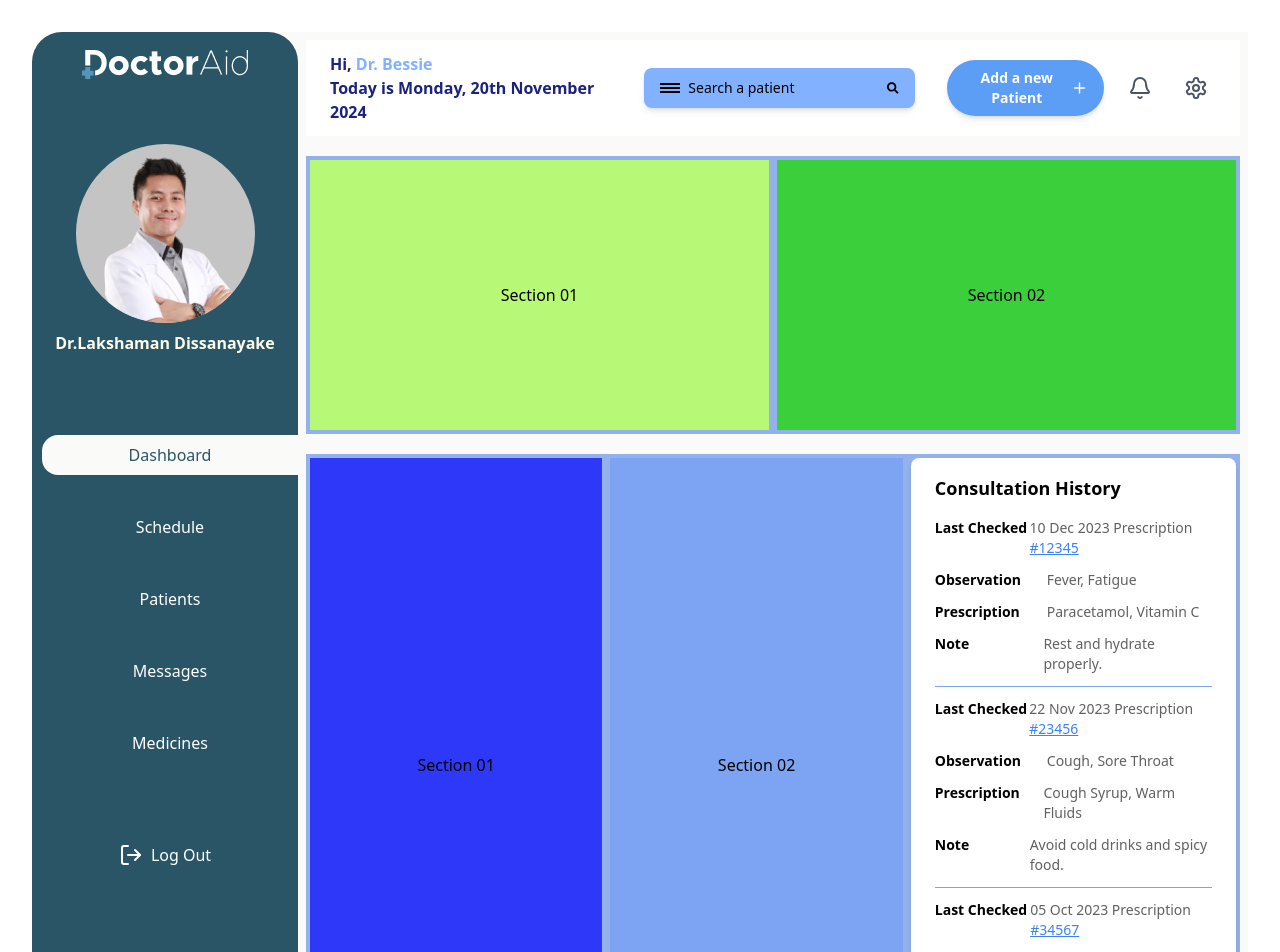
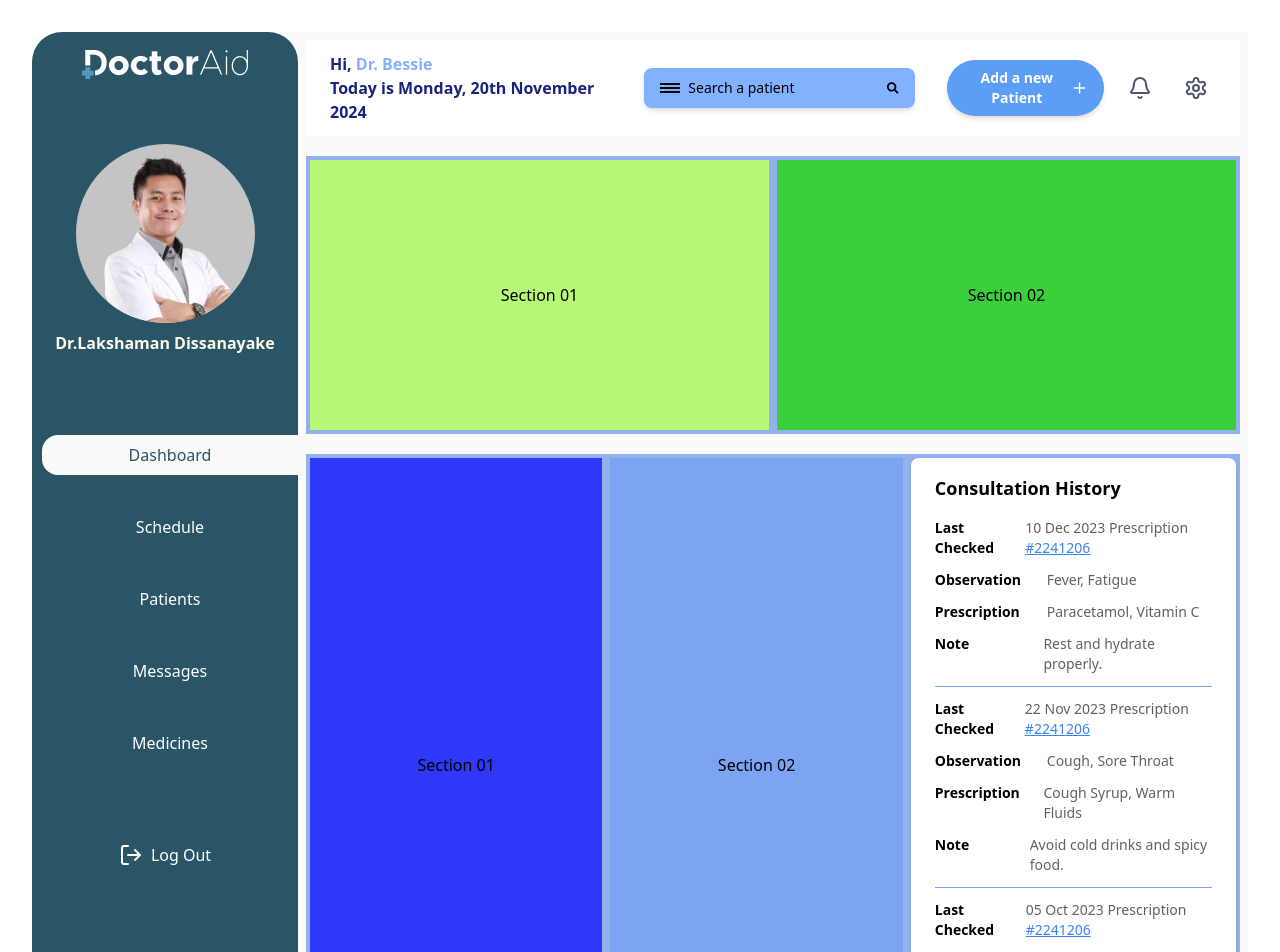
Before and after one commit to DoctorAid/doctoraid-main, a React (Vite) app in the folder doctors-dashboard/: page / in a window 1280 px wide. Shown: the top 952 px of the page. Built offline with nearby package versions, Linux system fonts and the light colour scheme.

Commit message:
Update App.jsx

```diff
--- a/doctors-dashboard/src/App.jsx
+++ b/doctors-dashboard/src/App.jsx
@@ -28,7 +28,7 @@ function App() {
               <p className='text-sm font-normal text-[#616161]'>
                 10 Dec 2023 Prescription{' '}
                 <span className='text-blue-500 underline hover:text-blue-700 cursor-pointer'>
-                  #12345
+                #2241206
                 </span>
               </p>
             </div>
@@ -53,7 +53,7 @@ function App() {
               <p className='text-sm font-normal text-[#616161]'>
                 22 Nov 2023 Prescription{' '}
                 <span className='text-blue-500 underline hover:text-blue-700 cursor-pointer'>
-                  #23456
+                #2241206
                 </span>
               </p>
             </div>
@@ -78,7 +78,7 @@ function App() {
               <p className='text-sm font-normal text-[#616161]'>
                 05 Oct 2023 Prescription{' '}
                 <span className='text-blue-500 underline hover:text-blue-700 cursor-pointer'>
-                  #34567
+                #2241206
                 </span>
               </p>
             </div>
@@ -103,7 +103,7 @@ function App() {
               <p className='text-sm font-normal text-[#616161]'>
                 12 Sep 2023 Prescription{' '}
                 <span className='text-blue-500 underline hover:text-blue-700 cursor-pointer'>
-                  #45678
+                #2241206
                 </span>
               </p>
             </div>
```
